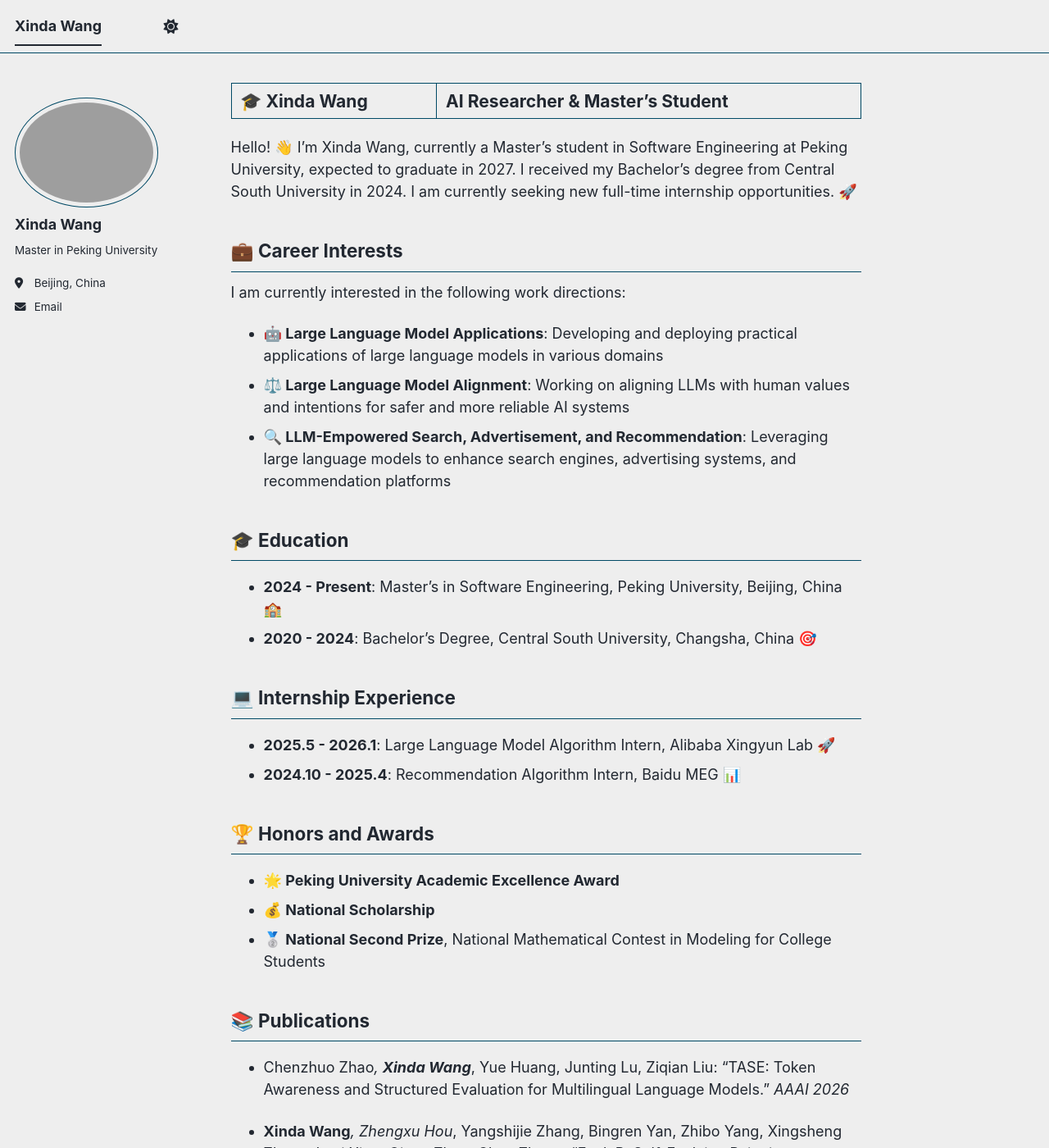
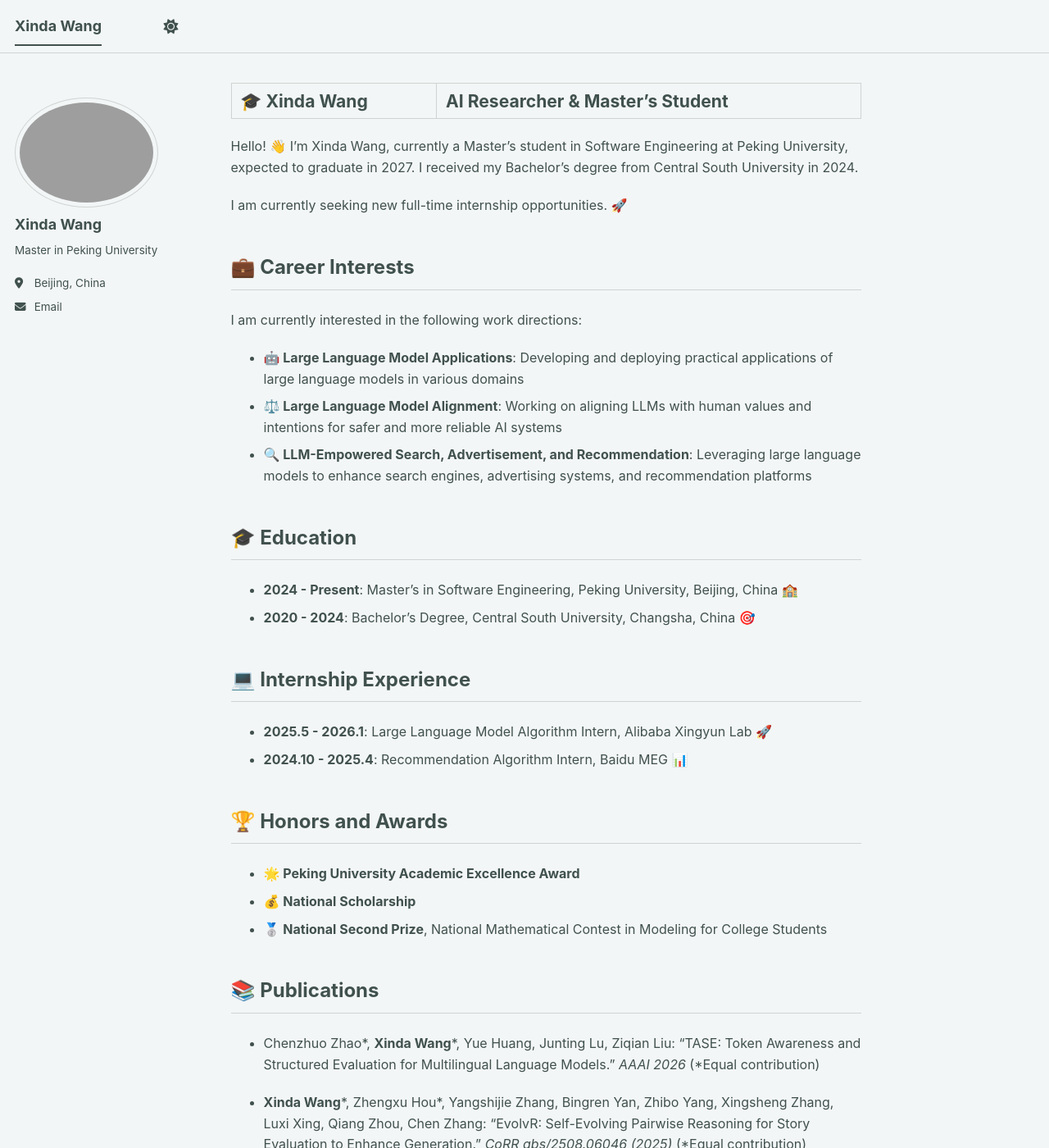
Before and after one commit to xindaaW/xindaaW.github.io, a Jekyll site: the page built from _pages/about.md, in a window 1280 px wide and 1400 px high. Shown: the whole window at 82% size. Built offline with Jekyll 4.4.1, drawn with Linux system fonts in a browser that asks for light colours; a script bundle is joined from its source files by our own code; library files that are not in the unit come from our copies; some of the changed text lies outside the part shown.

Commit message:
Fix equal contribution display and improve typography with custom CSS

```diff
--- a/_config.yml
+++ b/_config.yml
@@ -8,7 +8,7 @@
 
 # Basic Site Settings
 locale                   : "en-US"
-site_theme               : "air" # The available themes options are "default", "air", "sunrise", "mint", "dirt" and "contrast"
+site_theme               : "mint" # The available themes options are "default", "air", "sunrise", "mint", "dirt" and "contrast"
 title                    : "Xinda Wang"
 title_separator          : "-"
 name                     : &name "Xinda Wang"
--- a/_pages/about.md
+++ b/_pages/about.md
@@ -8,6 +8,7 @@ redirect_from:
 ---
 
 Hello! 👋 I'm Xinda Wang, currently a Master's student in Software Engineering at Peking University, expected to graduate in 2027. I received my Bachelor's degree from Central South University in 2024.
+
 I am currently seeking new full-time internship opportunities. 🚀
 
 ## 💼 Career Interests
@@ -36,11 +37,11 @@ I am currently interested in the following work directions:
 
 ## 📚 Publications
 
-- Chenzhuo Zhao*, **Xinda Wang***, Yue Huang, Junting Lu, Ziqian Liu: "TASE: Token Awareness and Structured Evaluation for Multilingual Language Models." *AAAI 2026*
+- Chenzhuo Zhao\*, **Xinda Wang**\*, Yue Huang, Junting Lu, Ziqian Liu: "TASE: Token Awareness and Structured Evaluation for Multilingual Language Models." *AAAI 2026* (\*Equal contribution)
 
-- **Xinda Wang***, Zhengxu Hou*, Yangshijie Zhang, Bingren Yan, Zhibo Yang, Xingsheng Zhang, Luxi Xing, Qiang Zhou, Chen Zhang: "EvolvR: Self-Evolving Pairwise Reasoning for Story Evaluation to Enhance Generation." *CoRR abs/2508.06046 (2025)*
+- **Xinda Wang**\*, Zhengxu Hou\*, Yangshijie Zhang, Bingren Yan, Zhibo Yang, Xingsheng Zhang, Luxi Xing, Qiang Zhou, Chen Zhang: "EvolvR: Self-Evolving Pairwise Reasoning for Story Evaluation to Enhance Generation." *CoRR abs/2508.06046 (2025)* (\*Equal contribution)
 
-- Yangshijie Zhang*, **Xinda Wang***, Jialin Liu, Wenqiang Wang, Zhicong Ma, Xingxing Jia: "Style Attack Disguise: When Fonts Become a Camouflage for Adversarial Intent." *CoRR abs/2510.19641 (2025)*
+- Yangshijie Zhang\*, **Xinda Wang**\*, Jialin Liu, Wenqiang Wang, Zhicong Ma, Xingxing Jia: "Style Attack Disguise: When Fonts Become a Camouflage for Adversarial Intent." *CoRR abs/2510.19641 (2025)* (\*Equal contribution)
 
 - Chenzhuo Zhao, Ziqian Liu, **Xinda Wang**, Junting Lu, Chaoyi Ruan: "PMPO: Probabilistic Metric Prompt Optimization for Small and Large Language Models." *EMNLP 2025*
 
--- a/assets/css/main.scss
+++ b/assets/css/main.scss
@@ -41,3 +41,32 @@
     "vendor/font-awesome/solid",
     "vendor/font-awesome/brands"
 ;
+
+/* Custom styles for better typography */
+.page__content {
+  font-size: 16px !important;
+  line-height: 1.6 !important;
+}
+
+.page__content h1 {
+  font-size: 2em !important;
+}
+
+.page__content h2 {
+  font-size: 1.5em !important;
+  margin-top: 2em !important;
+  margin-bottom: 1em !important;
+}
+
+.page__content h3 {
+  font-size: 1.3em !important;
+}
+
+.page__content p, .page__content li {
+  font-size: 16px !important;
+}
+
+/* Better font family */
+.page__content {
+  font-family: -apple-system, BlinkMacSystemFont, "Segoe UI", Roboto, "Helvetica Neue", Arial, sans-serif !important;
+}
```
